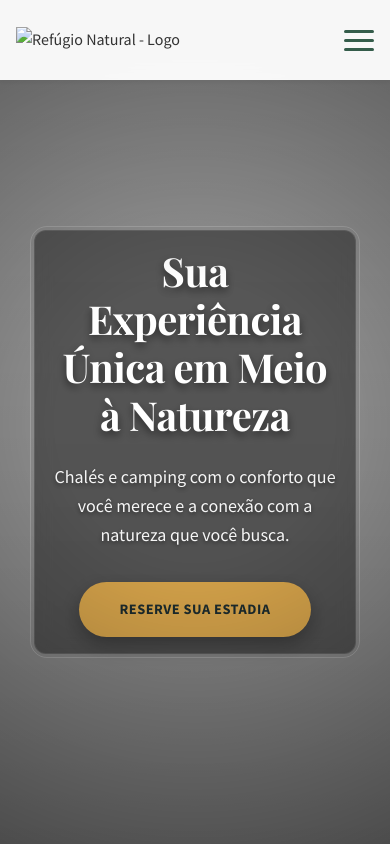
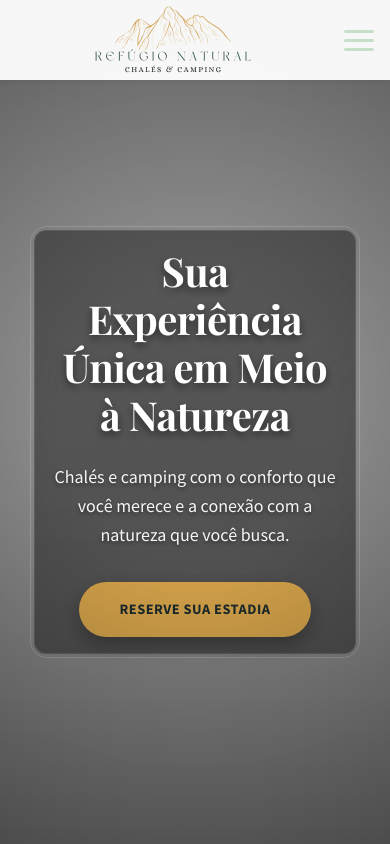
Before and after one commit to gabrielabade/camping, a plain HTML site: page index.html in a window 390 px wide. Shown: the top 844 px of the page. Drawn offline with nearby package versions, Linux system fonts and the light colour scheme.

Commit message:
style: ajustar tamanhos e margens de elementos para melhor responsividade e visibilidade

```diff
--- a/styles.css
+++ b/styles.css
@@ -438,7 +438,8 @@ section {
   background-color: var(--cor-fundo-principal);
   color: var(--cor-texto-claro);
   transform: translateY(-3px);
-  box-shadow: 0 6px 16px rgba(0, 0, 0, 0.2); /* Ajustado para melhor visibilidade */
+  box-shadow: 0 6px 16px rgba(0, 0, 0, 0.2);
+  /* Ajustado para melhor visibilidade */
 }
 
 /* Botão WhatsApp - contato */
@@ -560,7 +561,7 @@ header.scrolled {
 }
 
 .logo {
-  max-width: 180px;
+  max-width: 250px;
   height: auto;
   transition: transform 0.3s ease;
 }
@@ -572,7 +573,7 @@ header.scrolled {
 
 .logo img {
   height: auto;
-  max-height: 50px;
+  max-height: 200px;
   width: auto;
 }
 
@@ -644,7 +645,7 @@ header.scrolled {
   display: block;
   height: 3px;
   width: 100%;
-  background-color: var(--cor-primaria);
+  background-color: #c8e0c9;
   border-radius: 3px;
   transition: var(--transicao-media);
   transform-origin: center;
@@ -2895,6 +2896,11 @@ footer::before {
 @media (max-width: 768px) {
   :root {
     --font-size-base: 0.9rem;
+  }
+
+  .logo img {
+    align-items: center;
+    margin-left: 2rem;
   }
 
   .hero-content {
```
Also changed, not shown: img/logo.png (added).
